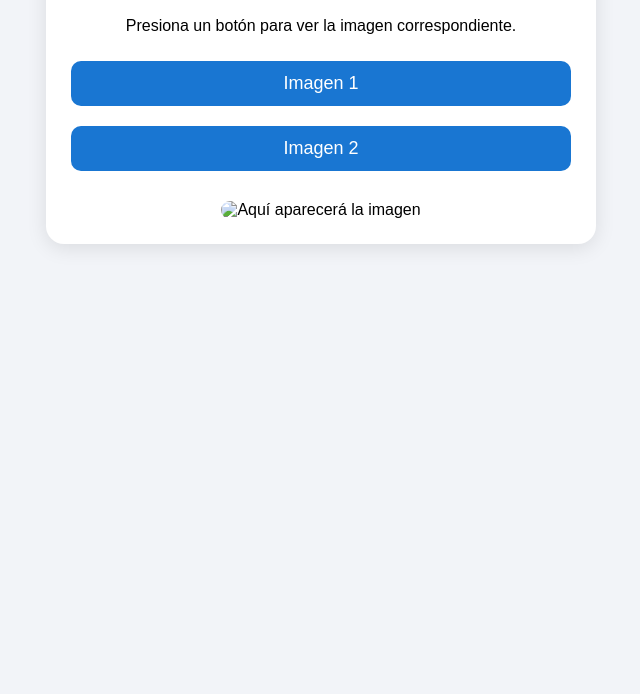
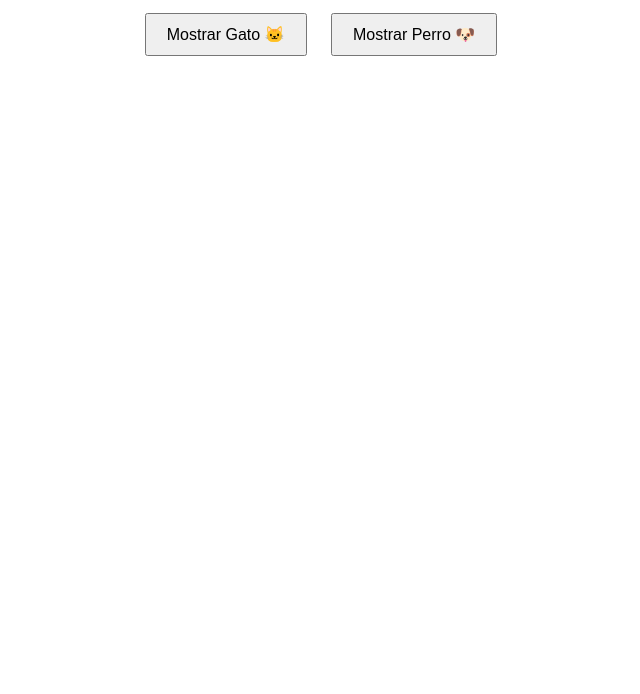
Before and after one commit to Killzc2303/prueba-1, a plain HTML site: page index.html in a window 1280 px wide. Shown: the part 106-800 px from the top of the page, without its empty margins (319-959 px from the left). Drawn offline with Linux system fonts and the light colour scheme.

Commit message:
Actualizar index.html

```diff
--- a/index.html
+++ b/index.html
@@ -3,77 +3,69 @@
 <head>
     <meta charset="UTF-8">
     <meta name="viewport" content="width=device-width, initial-scale=1.0">
-<title>Página desde QR</title>
-
+    <title>Visor de Imágenes con Botones</title>
     <style>
+        /* Estilos CSS básicos para centrar y mejorar la presentación */
         body {
             font-family: Arial, sans-serif;
-  background-color: #f2f4f8;
-  margin: 0;
-  padding: 0;
+            text-align: center;
+            margin-top: 50px;
         }
-
         .container {
-  max-width: 500px;
-  margin: 30px auto;
-  background: white;
-  padding: 25px;
-  border-radius: 18px;
-  box-shadow: 0 4px 20px rgba(0,0,0,0.1);
-  text-align: center;
+            max-width: 600px;
+            margin: 0 auto;
         }
-
-.btn {
-  background: #1976d2;
-  color: white;
-  padding: 12px 25px;
-  margin: 10px 0;
-  border: none;
-  width: 100%;
-  border-radius: 10px;
-  font-size: 18px;
+        button {
+            padding: 10px 20px;
+            margin: 10px;
+            font-size: 16px;
             cursor: pointer;
         }
-
-img {
-  width: 100%;
-  border-radius: 12px;
-  margin-top: 20px;
+        #imagenMostrada {
+            margin-top: 30px;
+            max-width: 100%;
+            height: auto;
+            border: 1px solid #ccc;
+            display: none; /* Inicialmente oculta hasta que se pulse un botón */
         }
     </style>
-
 </head>
 <body>
+    <div class="container">
+        <h1>🖼️ Selecciona una Imagen</h1>
 
-<div class="container">
-  <h2>Imágenes desde QR</h2>
-  <p>Presiona un botón para ver la imagen correspondiente.</p>
+        <button onclick="mostrarImagen('imagen1')">Mostrar Gato 🐱</button>
+        <button onclick="mostrarImagen('imagen2')">Mostrar Perro 🐶</button>
 
-  <!-- Botones -->
-  <button class="btn" id="btn1">Imagen 1</button>
-  <button class="btn" id="btn2">Imagen 2</button>
+        <img id="imagenMostrada" src="" alt="Aquí aparecerá la imagen seleccionada">
 
-  <!-- Imagen dinámica -->
-  <img id="preview" src="" alt="Aquí aparecerá la imagen">
     </div>
 
     <script>
+        // FUNCIÓN JAVASCRIPT para cambiar la imagen
+        function mostrarImagen(tipoImagen) {
+            const imagenElement = document.getElementById('imagenMostrada');
+            let urlImagen = '';
 
-// URL de las dos imágenes
-const img1 = "https://static.wikia.nocookie.net/jujutsu-kaisen/images/a/a2/Satoru_Gojo_-_Anime.jpg/revision/latest?cb=20201017190313&path-prefix=es";
-const img2 = "https://i.imgur.com/Jzf1pKJ.jpeg";  // Imagen provisional, puedes reemplazarla
+            // Definimos las URLs de las imágenes
+            // **IMPORTANTE**: Reemplaza estas URLs de ejemplo con las URLs reales
+            // de las imágenes que quieres usar.
+            if (tipoImagen === 'imagen1') {
+                // URL de tu primera imagen (ejemplo: un gato)
+                urlImagen = 'https://picsum.photos/400/300?random=1';
+                imagenElement.alt = 'Un gato aleatorio';
+            } else if (tipoImagen === 'imagen2') {
+                // URL de tu segunda imagen (ejemplo: un perro)
+                urlImagen = 'https://picsum.photos/400/300?random=2';
+                imagenElement.alt = 'Un perro aleatorio';
+            }
 
-// Botón 1
-document.getElementById("btn1").addEventListener("click", () => {
-  document.getElementById("preview").src = img1;
-});
-
-// Botón 2
-document.getElementById("btn2").addEventListener("click", () => {
-  document.getElementById("preview").src = img2;
-});
-
+            // Asigna la nueva URL a la imagen y la hace visible
+            if (urlImagen) {
+                imagenElement.src = urlImagen;
+                imagenElement.style.display = 'block';
+            }
+        }
     </script>
-
 </body>
 </html>
```
Lines whose indentation alone changed are shown as unchanged.
